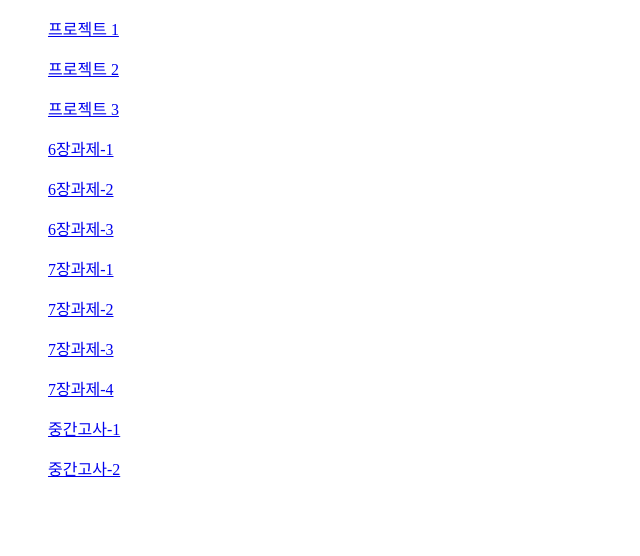
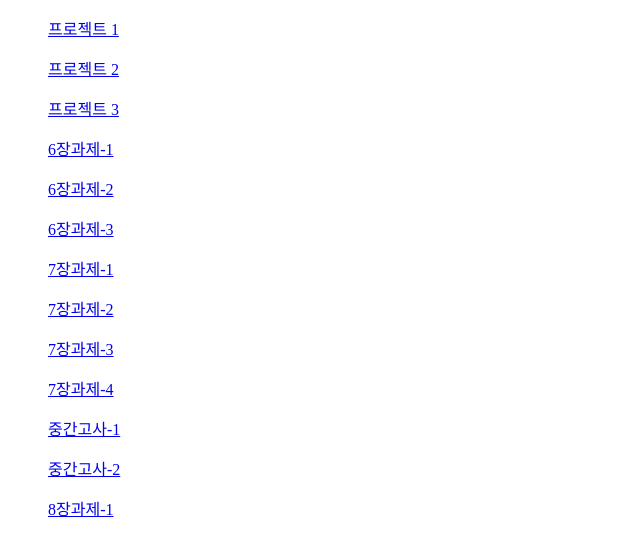
Before and after one commit to hhcczz/878, a plain HTML site: page index.html in a window 1280 px wide. Shown: the whole page, without its empty margins (0-640 px from the left). Drawn offline with Linux system fonts and the light colour scheme.

Commit message:
Update index.html

```diff
--- a/index.html
+++ b/index.html
@@ -19,5 +19,6 @@
     <ul><a href="7장과제-3.html">7장과제-4</a></ul>
     <ul><a href="중간고사-1.html">중간고사-1</a></ul>
     <ul><a href="중간고사-2.html">중간고사-2</a></ul>
+    <ul><a href="8장과제.html">8장과제-1</a></ul>
 </body>
 </html>
```
